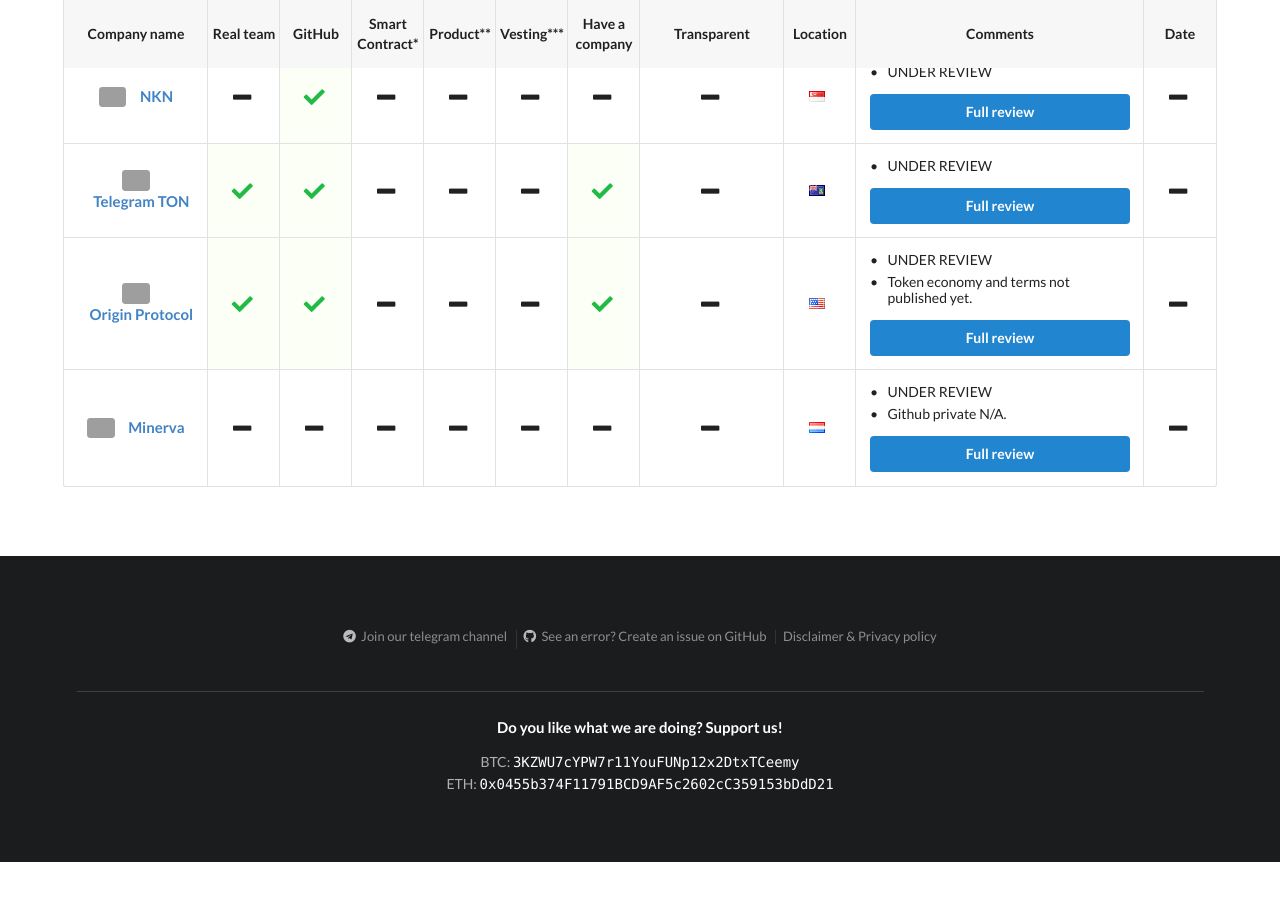
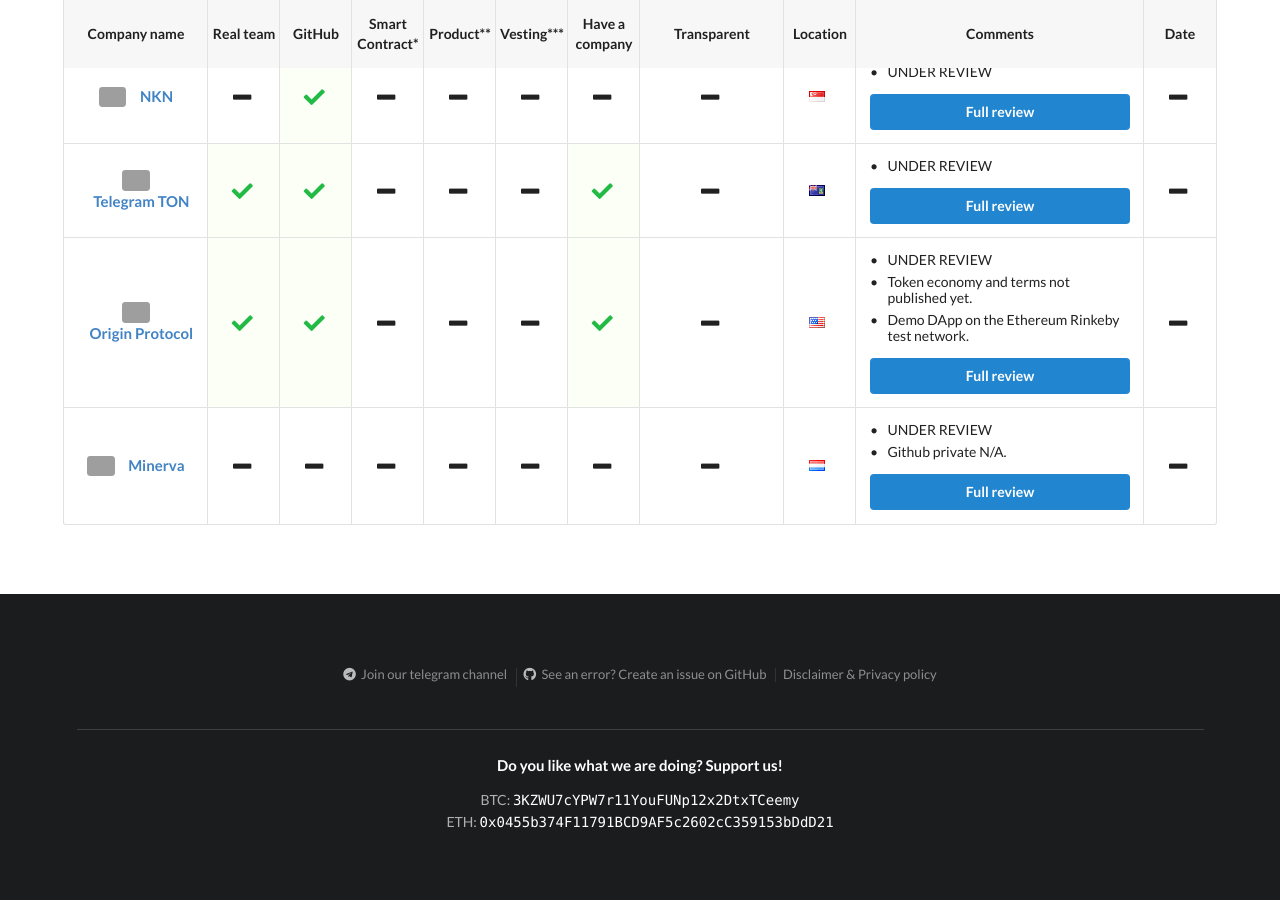
Before and after one commit to ico-check/ico-check, a Jekyll site: the page built from in-review.md, in a window 1280 px wide and 900 px high, scrolled down 970 px. Built offline with Jekyll 4.4.1, drawn with Linux system fonts in a browser that asks for light colours; nearby versions of some CDN libraries; before the commit the page ends 1832 px from its top, so only the background shows below that; grey boxes are pictures that could not be loaded.

Commit message:
51-originprotocol-ico-check
Added comment

```diff
--- a/_data/in-review-icos.yml
+++ b/_data/in-review-icos.yml
@@ -123,6 +123,7 @@
   comments:
     - content: UNDER REVIEW
     - content: Token economy and terms not published yet.
+    - content: Demo DApp on the Ethereum Rinkeby test network.
   ico_start_date:
   ico_end_date:
   safe:
```
